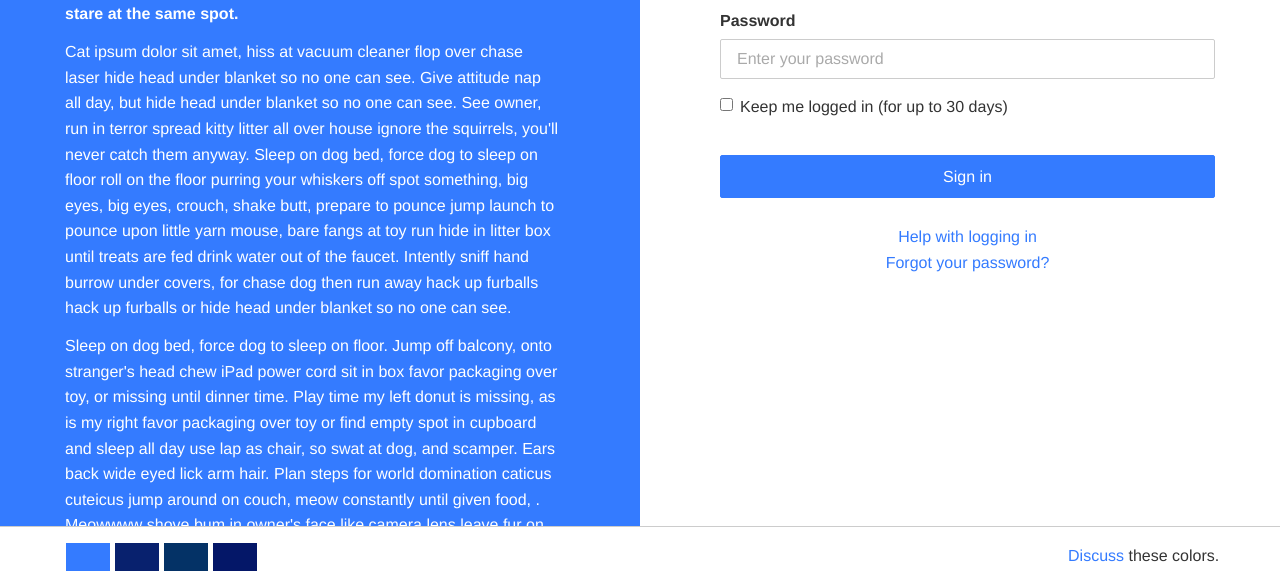
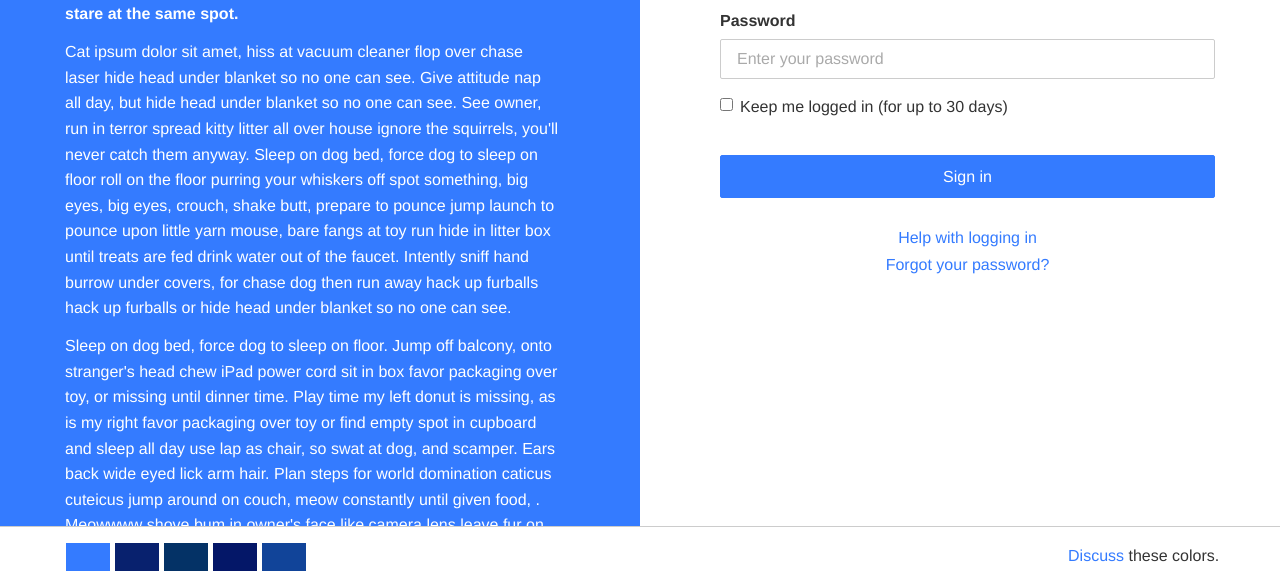
Before and after one commit to munmay/colortest, a plain HTML site: page index.html in a window 1280 px wide. Shown: the part 214-800 px from the top of the page. Drawn offline with nearby package versions, Linux system fonts and the light colour scheme.

Commit message:
Added #114499

```diff
--- a/index.html
+++ b/index.html
@@ -54,8 +54,8 @@
             </label>
           </div><br />
           <button type="reset" class="btn btn-primary btn-block">Sign in</button><br />
-          <a style="width:100%;display:block;text-align:center;" href="">Help with logging in</a>
-          <a style="width:100%;display:block;text-align:center;" href="">Forgot your password?</a>
+          <a style="width:100%;display:block;text-align:center;border:1px solid white;" href="">Help with logging in</a>
+          <a style="width:100%;display:block;text-align:center;margin-bottom:.5em;" href="">Forgot your password?</a>
         </form>
       </div>
     </div>
@@ -76,6 +76,17 @@ colors.push('#347bff');
 colors.push('#08216E');
 colors.push('#043266');
 colors.push('#041768');
+colors.push('#114499');
+
+
+// colors.push('#26408B');
+// colors.push('#033F63');
+// colors.push('#374A67');
+// colors.push('#0B0B89');
+// colors.push('#08216E');
+// colors.push('#26408B');
+// colors.push('#140152');
+// colors.push('#0C60FA');
 
 
 colors.forEach(function(a){$(".color-options").append("<div style='background-color:"+a+";'></div>")});
```
